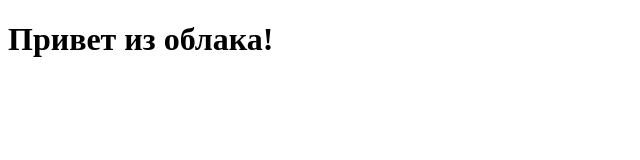
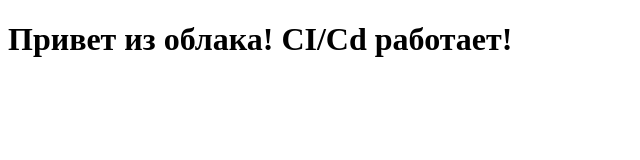
Before and after one commit to NickKosovskiy/cloud-final-project, a plain HTML site: page index.html in a window 1280 px wide. Shown: the whole page, without its empty margins (0-640 px from the left). Drawn offline with Linux system fonts and the light colour scheme.

Commit message:
Update web page to demonstrate CI/CD

```diff
--- a/index.html
+++ b/index.html
@@ -1,4 +1,3 @@
-
 <!DOCTYPE html>
 <html>
   <head>
@@ -6,6 +5,6 @@
     <title>Моя страница</title>
   </head>
   <body>
-    <h1>Привет из облака!</h1>
+    <h1>Привет из облака! CI/Cd работает!</h1>
   </body>
 </html>
```
